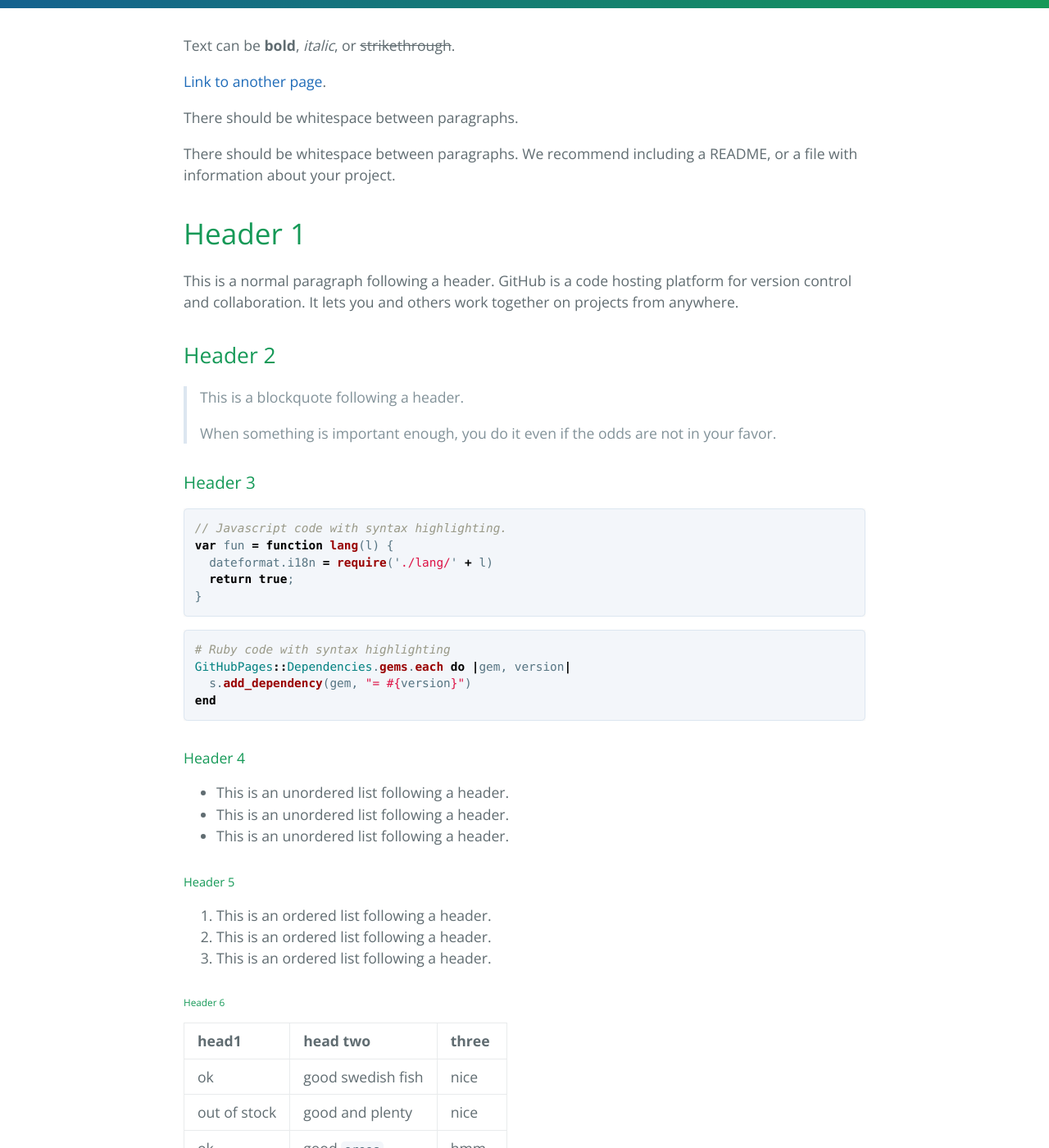
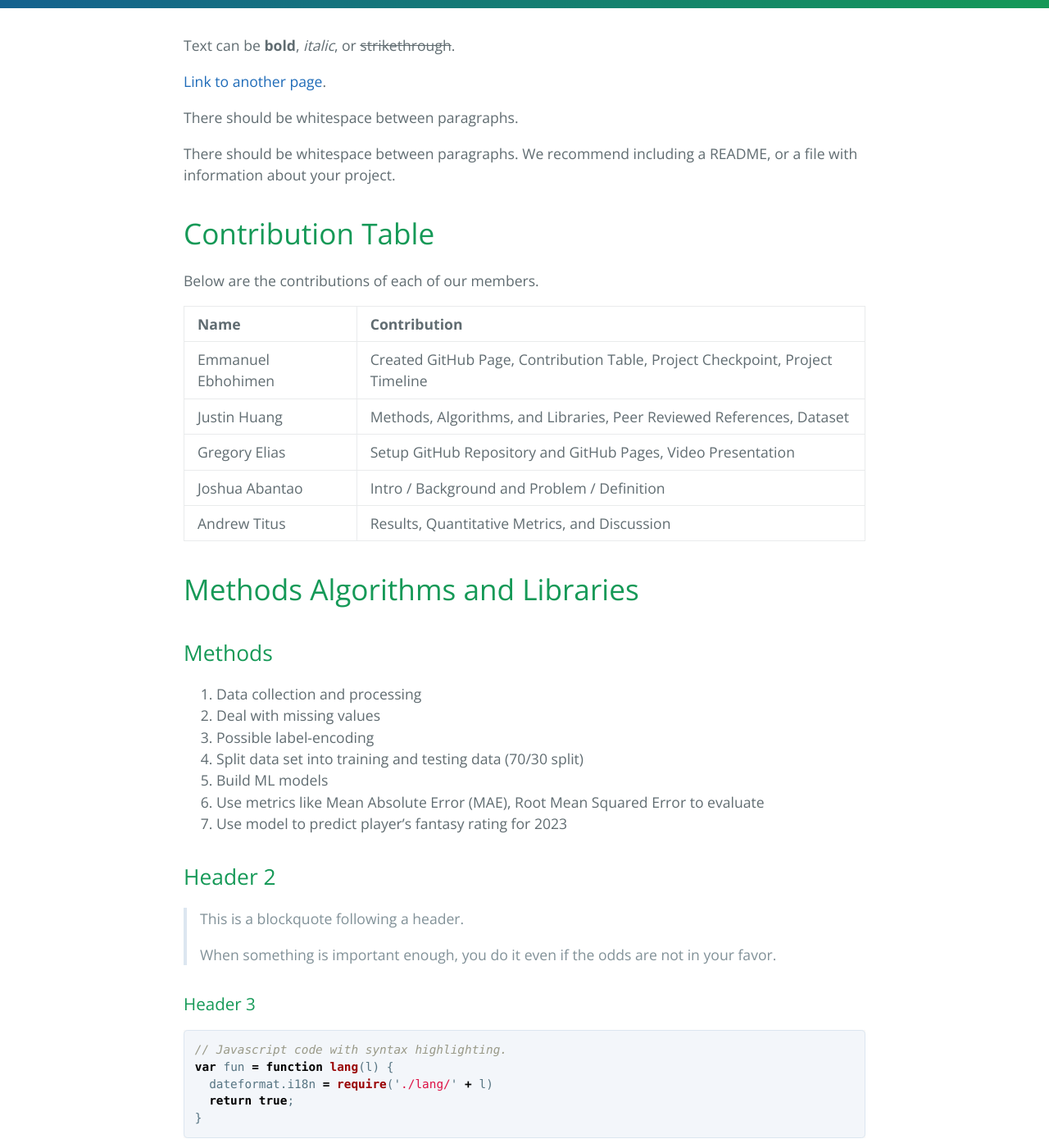
Before and after one commit to CS4641-Group-96/fantasy-football, a Jekyll site: the page built from index.md, in a window 1280 px wide and 1400 px high, scrolled down 403 px. Shown: the whole window at 82% size. Built offline with Jekyll 4.4.1, drawn with Linux system fonts in a browser that asks for light colours.

Commit message:
Add files via upload

```diff
--- a/index.md
+++ b/index.md
@@ -10,9 +10,29 @@ There should be whitespace between paragraphs.
 
 There should be whitespace between paragraphs. We recommend including a README, or a file with information about your project.
 
-# Header 1
+# Contribution Table
 
-This is a normal paragraph following a header. GitHub is a code hosting platform for version control and collaboration. It lets you and others work together on projects from anywhere.
+Below are the contributions of each of our members.
+
+| Name                 | Contribution                                                                  |
+|:---------------------|:------------------------------------------------------------------------------|
+| Emmanuel Ebhohimen   | Created GitHub Page, Contribution Table, Project Checkpoint, Project Timeline |
+| Justin Huang         | Methods, Algorithms, and Libraries, Peer Reviewed References, Dataset         |
+| Gregory Elias        | Setup GitHub Repository and GitHub Pages, Video Presentation                  |
+| Joshua Abantao       | Intro / Background and Problem / Definition                                   |
+| Andrew Titus         | Results, Quantitative Metrics, and Discussion                                 |
+
+# Methods Algorithms and Libraries
+
+## Methods
+
+1. Data collection and processing
+  1. Deal with missing values
+  1. Possible label-encoding
+1. Split data set into training and testing data (70/30 split)
+1. Build ML models
+1. Use metrics like Mean Absolute Error (MAE), Root Mean Squared Error to evaluate
+1. Use model to predict player’s fantasy rating for 2023
 
 ## Header 2
 
```
